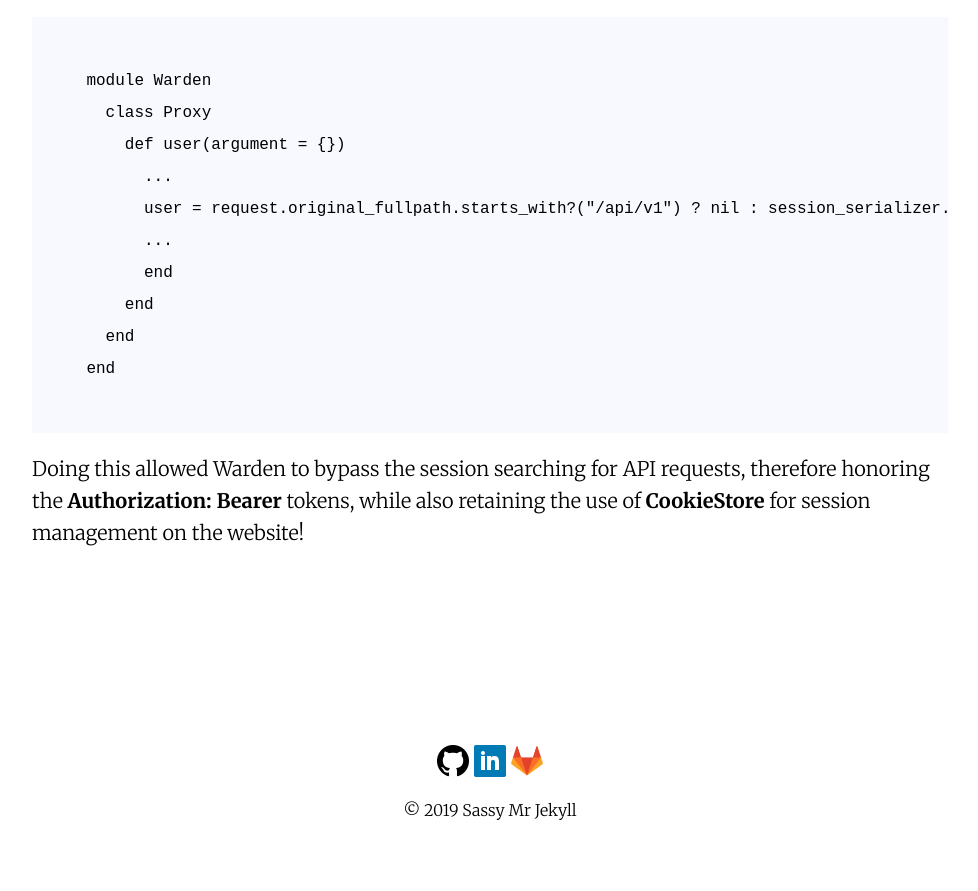
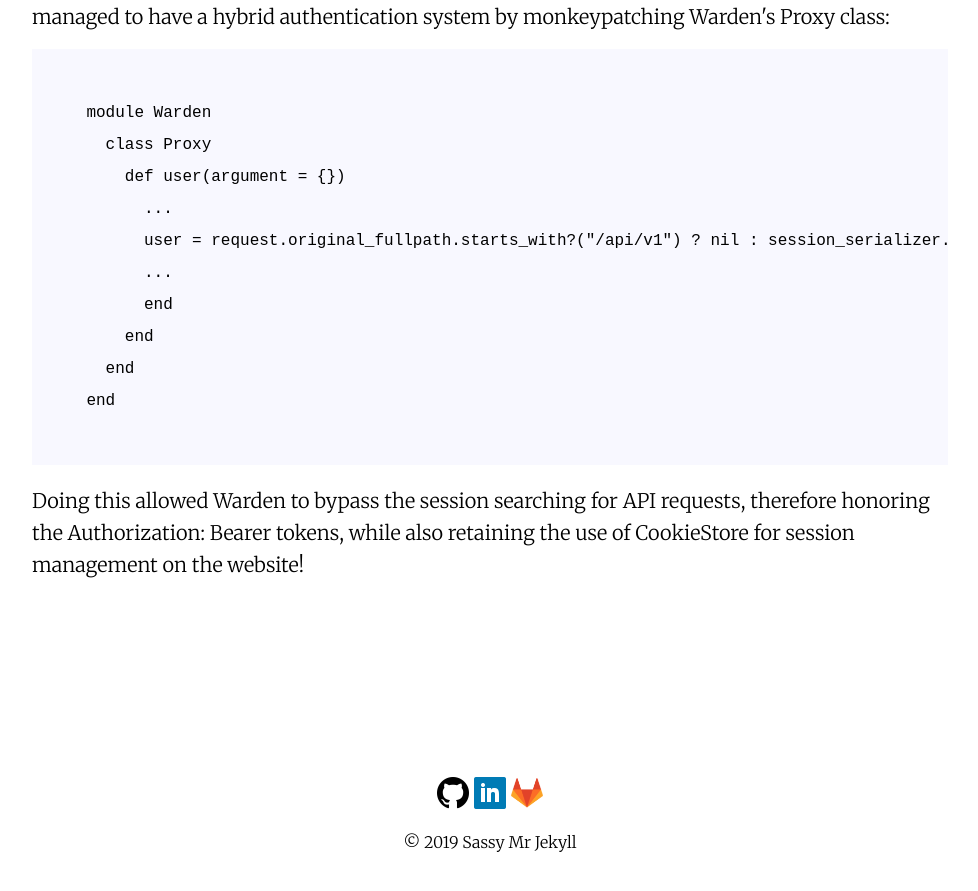
Before and after one commit to causztic/causztic.github.io, a Jekyll site: the page built from _posts/2019-09-20-devise-jwt-with-html-hybrid.html, in a window 1280 px wide and 900 px high, scrolled down 2697 px. Shown: the top 891 px of the window, without its empty margins (150-1128 px from the left). Built offline with Jekyll 4.4.1, drawn with Linux system fonts in a browser that asks for light colours; before the commit the page ends 3565 px from its top, so only the background shows below that; some of the changed text lies outside the part shown.

```diff
--- a/_posts/2019-09-20-devise-jwt-with-html-hybrid.html
+++ b/_posts/2019-09-20-devise-jwt-with-html-hybrid.html
@@ -69,7 +69,7 @@ tags: ["code", "ruby"]
   </li>
 </ul>
 <p>
-  Here comes the ceveat!
+  Here comes the ceveat!<br/>
   <a href="https://github.com/waiting-for-dev/devise-jwt#session-storage-caveat">https://github.com/waiting-for-dev/devise-jwt#session-storage-caveat</a><br/>
   We had to either disable <b>session_storage</b> or <b>database_authenticatable</b>, which were not very feasible options if we were to also allow session-based logins for the website.
   <ol>
@@ -96,6 +96,6 @@ tags: ["code", "ruby"]
 </p>
 
 <p>
-  Doing this allowed Warden to bypass the session searching for API requests, therefore honoring the <b>Authorization: Bearer</b> tokens,
-  while also retaining the use of <b>CookieStore</b> for session management on the website!
+  Doing this allowed Warden to bypass the session searching for API requests, therefore honoring the Authorization: Bearer tokens,
+  while also retaining the use of CookieStore for session management on the website!
 </p>
```
Also changed, not shown: other parts of _posts/2019-09-20-devise-jwt-with-html-hybrid.html (+1 -1 lines).
